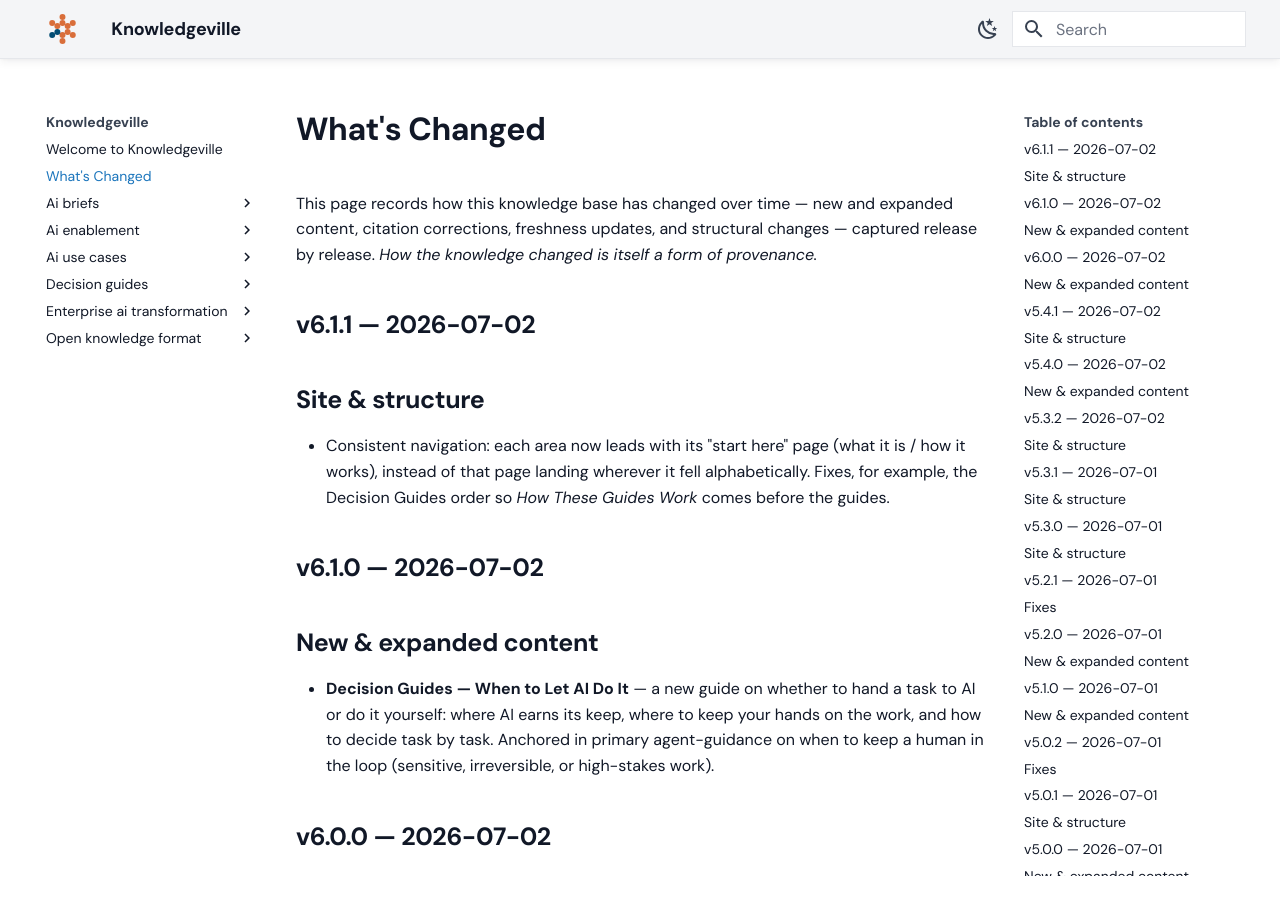
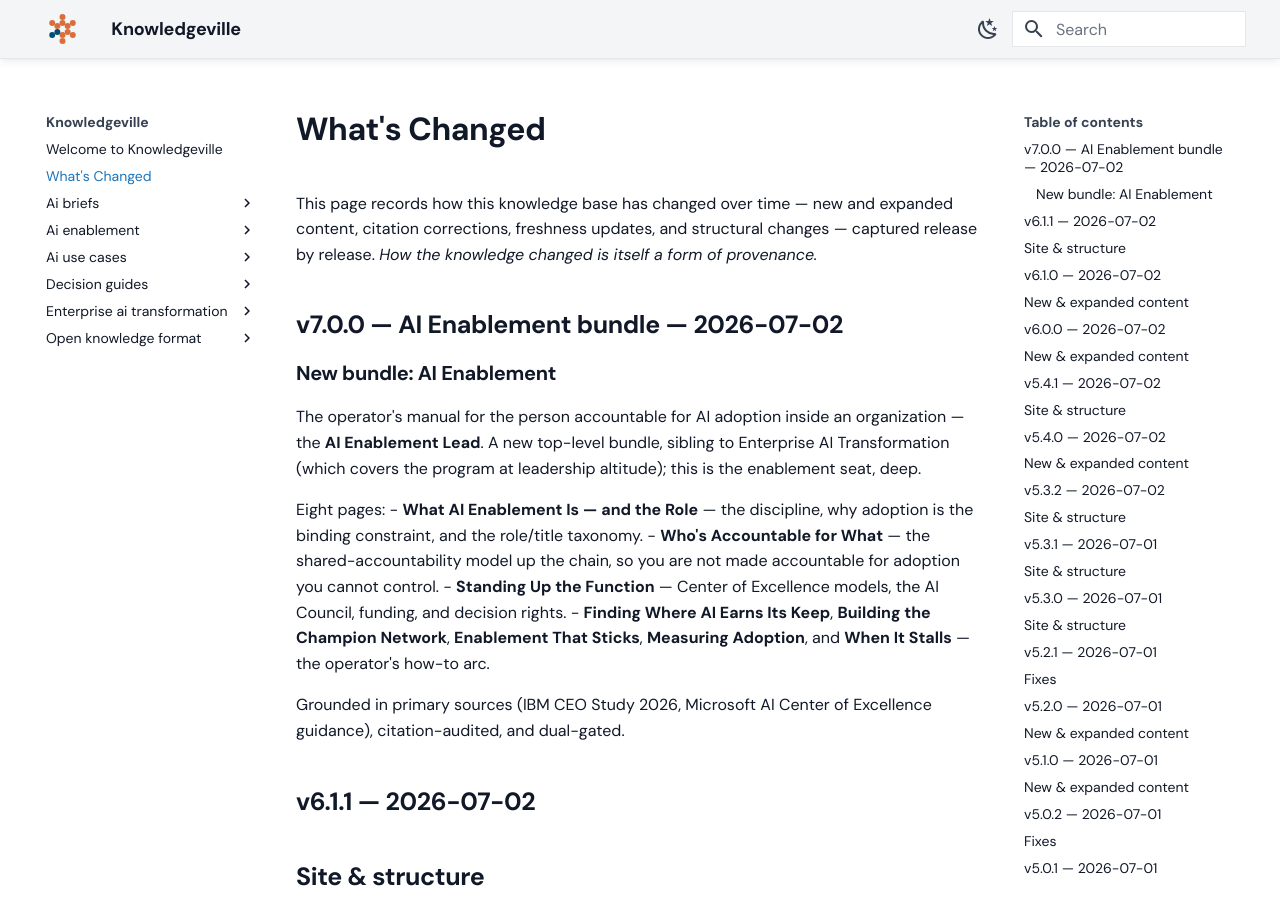
Before and after one commit to grandaha/knowledgeville, an MkDocs documentation site: the page built from published/changelog.md, in a window 1280 px wide and 900 px high. Built offline with MkDocs 1.6.1 and Material for MkDocs 9.7.7, drawn with Linux system fonts in a browser that asks for light colours; some web fonts are replaced.

Commit message:
Publish: sync content from workspace

```diff
--- a/published/changelog.md
+++ b/published/changelog.md
@@ -10,6 +10,20 @@ appendix: true
 <!-- generated from GitHub Releases by scripts/build_changelog.py — do not edit -->
 
 This page records how this knowledge base has changed over time — new and expanded content, citation corrections, freshness updates, and structural changes — captured release by release. *How the knowledge changed is itself a form of provenance.*
+
+## v7.0.0 — AI Enablement bundle — 2026-07-02
+
+### New bundle: AI Enablement
+
+The operator's manual for the person accountable for AI adoption inside an organization — the **AI Enablement Lead**. A new top-level bundle, sibling to Enterprise AI Transformation (which covers the program at leadership altitude); this is the enablement seat, deep.
+
+Eight pages:
+- **What AI Enablement Is — and the Role** — the discipline, why adoption is the binding constraint, and the role/title taxonomy.
+- **Who's Accountable for What** — the shared-accountability model up the chain, so you are not made accountable for adoption you cannot control.
+- **Standing Up the Function** — Center of Excellence models, the AI Council, funding, and decision rights.
+- **Finding Where AI Earns Its Keep**, **Building the Champion Network**, **Enablement That Sticks**, **Measuring Adoption**, and **When It Stalls** — the operator's how-to arc.
+
+Grounded in primary sources (IBM CEO Study 2026, Microsoft AI Center of Excellence guidance), citation-audited, and dual-gated.
 
 ## v6.1.1 — 2026-07-02
 
```
Also changed, not shown: 1 other file.
